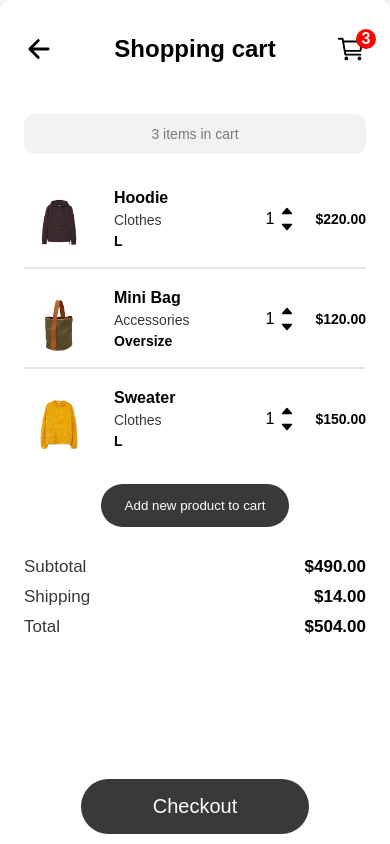
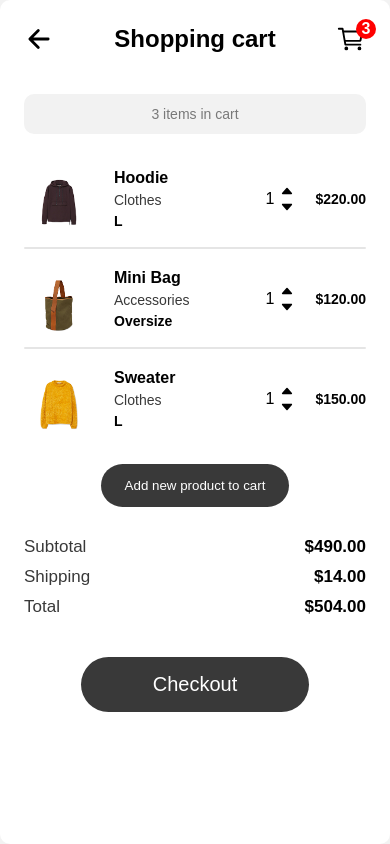
Before and after one commit to ducchinh02/Checkout-Page, a website: page index.html in a window 390 px wide. Drawn offline with nearby package versions, Linux system fonts and the light colour scheme.

Commit message:
Update main.css

```diff
--- a/assets/css/main.css
+++ b/assets/css/main.css
@@ -229,16 +229,7 @@ body {
   font-size: 2.4rem;
   font-weight: 600;
 }
-@media screen and (max-width: 576px) {
-  .shopping-cart .container .cart_header {
-    position: sticky;
-    top: 0;
-    left: 0;
-    width: 100%;
-    padding: 1rem 0;
-    background: var(--white);
-  }
-}
+
 .shopping-cart .container .cart_header .icon {
   display: flex;
   align-items: center;
@@ -412,16 +403,7 @@ body {
   align-items: center;
   justify-content: center;
 }
-@media screen and (max-width: 576px) {
-  .shopping-cart .check-out {
-    position: absolute;
-    bottom: 0;
-    width: 100%;
-    left: 0;
-    background: var(--white);
-    padding: 1rem 0;
-  }
-}
+
 .shopping-cart .check-out .btn-check {
   padding: 1.6rem 7.2rem;
   color: var(--white);
```
